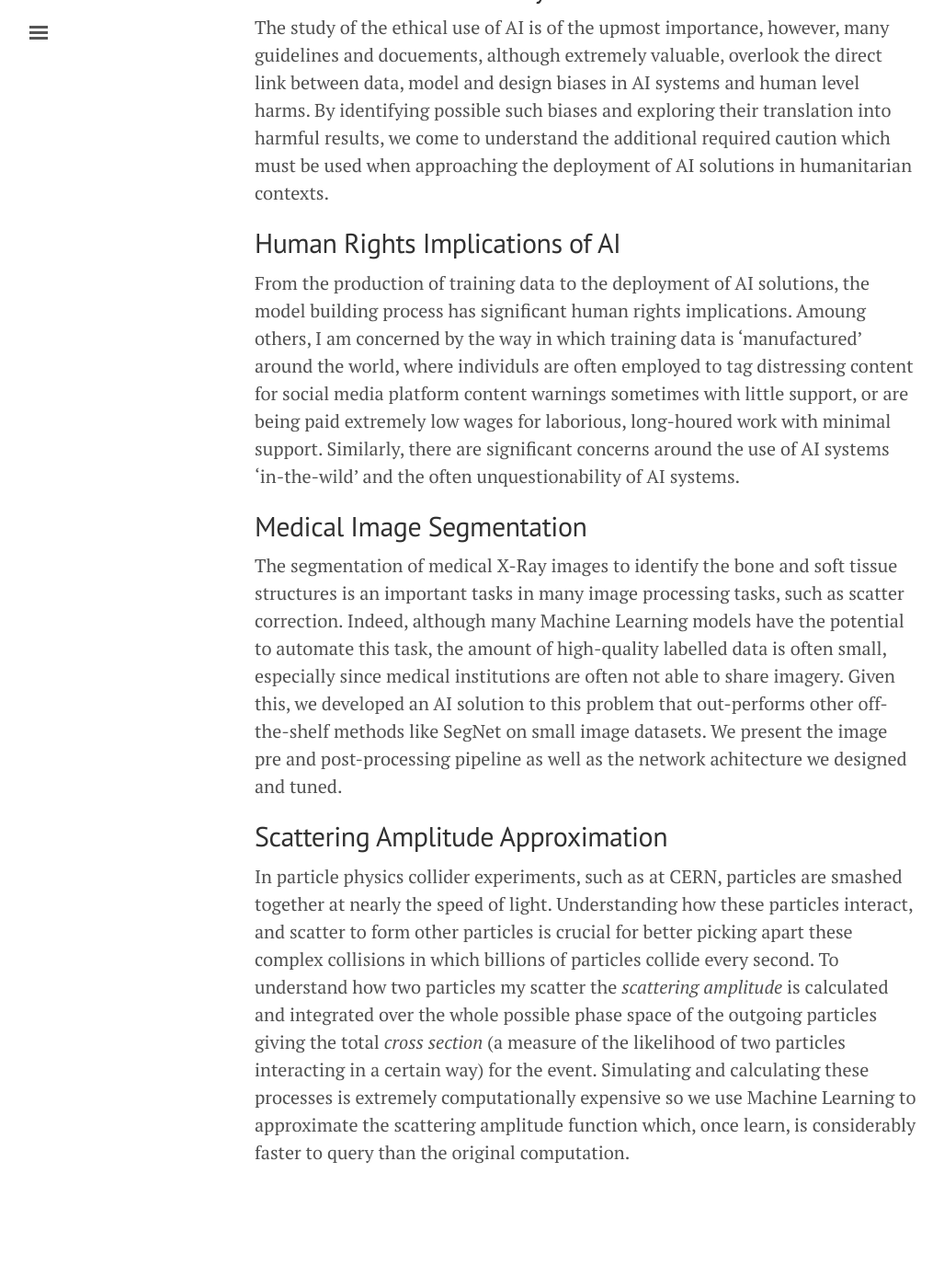
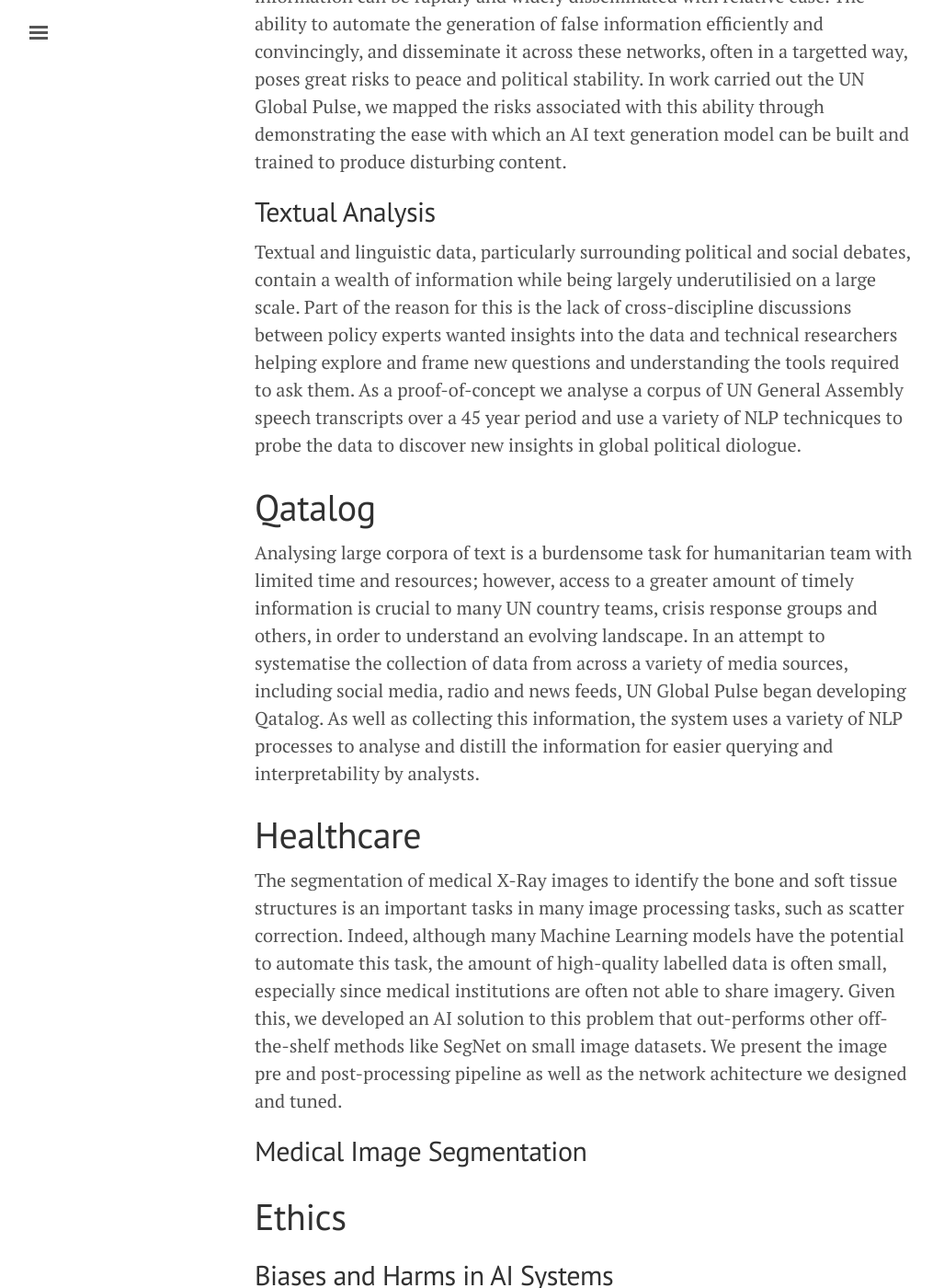
Before and after one commit to JosephPB/josephpb.github.io, a Jekyll site: the page built from projects.md, in a window 1280 px wide and 1400 px high, scrolled down 1712 px. Shown: the whole window at 92% size, without its empty margins (3-1030 px from the left). Built offline with Jekyll 4.4.1, drawn with Linux system fonts in a browser that asks for light colours; before the commit the page ends 3060 px from its top, so only the background shows below that; some of the changed text lies outside the part shown.

Commit message:
added Qatalog to projects

```diff
--- a/projects.md
+++ b/projects.md
@@ -2,6 +2,14 @@
 layout: page
 title: Projects
 ---
+
+# Physics
+
+## Scattering Amplitude Approximation
+
+In particle physics collider experiments, such as at CERN, particles are smashed together at nearly the speed of light. Understanding how these particles interact, and scatter to form other particles is crucial for better picking apart these complex collisions in which billions of particles collide every second. To understand how two particles my scatter the *scattering amplitude* is calculated and integrated over the whole possible phase space of the outgoing particles giving the total *cross section* (a measure of the likelihood of two particles interacting in a certain way) for the event. Simulating and calculating these processes is extremely computationally expensive so we use Machine Learning to approximate the scattering amplitude function which, once learn, is considerably faster to query than the original computation.
+
+# Humanitarian
 
 ## Refugee Camp Mapping
 
@@ -21,7 +29,19 @@ Data and computing resources are becoming increasingly availabile and informatio
 
 ## Textual Analysis
 
-Textual and linguistic data, particularly surrounding political and social debates, contain a wealth of information while being largely underutilisied on a lrge scale. Part of the reason for this is the lack of cross-discipline discussions between policy experts wanted insights into the data and technical researchers helping explore and frame new questions and understanding the tools required to ask them. As a proof-of-concept we analyse a corpus of UN General Assembly speech transcripts over a 45 year period and use a variety of NLP technicques to probe the data to discover new insights in global political diologue.
+Textual and linguistic data, particularly surrounding political and social debates, contain a wealth of information while being largely underutilisied on a large scale. Part of the reason for this is the lack of cross-discipline discussions between policy experts wanted insights into the data and technical researchers helping explore and frame new questions and understanding the tools required to ask them. As a proof-of-concept we analyse a corpus of UN General Assembly speech transcripts over a 45 year period and use a variety of NLP technicques to probe the data to discover new insights in global political diologue.
+
+# Qatalog
+
+Analysing large corpora of text is a burdensome task for humanitarian team with limited time and resources; however, access to a greater amount of timely information is crucial to many UN country teams, crisis response groups and others, in order to understand an evolving landscape. In an attempt to systematise the collection of data from across a variety of media sources, including social media, radio and news feeds, UN Global Pulse began developing Qatalog. As well as collecting this information, the system uses a variety of NLP processes to analyse and distill the information for easier querying and interpretability by analysts.
+
+# Healthcare
+
+The segmentation of medical X-Ray images to identify the bone and soft tissue structures is an important tasks in many image processing tasks, such as scatter correction. Indeed, although many Machine Learning models have the potential to automate this task, the amount of high-quality labelled data is often small, especially since medical institutions are often not able to share imagery. Given this, we developed an AI solution to this problem that out-performs other off-the-shelf methods like SegNet on small image datasets. We present the image pre and post-processing pipeline as well as the network achitecture we designed and tuned.
+
+## Medical Image Segmentation
+
+# Ethics
 
 ## Biases and Harms in AI Systems
 
@@ -30,11 +50,3 @@ The study of the ethical use of AI is of the upmost importance, however, many gu
 ## Human Rights Implications of AI
 
 From the production of training data to the deployment of AI solutions, the model building process has significant human rights implications. Amoung others, I am concerned by the way in which training data is 'manufactured' around the world, where individuls are often employed to tag distressing content for social media platform content warnings sometimes with little support, or are being paid extremely low wages for laborious, long-houred work with minimal support. Similarly, there are significant concerns around the use of AI systems 'in-the-wild' and the often unquestionability of AI systems.
-
-## Medical Image Segmentation
-
-The segmentation of medical X-Ray images to identify the bone and soft tissue structures is an important tasks in many image processing tasks, such as scatter correction. Indeed, although many Machine Learning models have the potential to automate this task, the amount of high-quality labelled data is often small, especially since medical institutions are often not able to share imagery. Given this, we developed an AI solution to this problem that out-performs other off-the-shelf methods like SegNet on small image datasets. We present the image pre and post-processing pipeline as well as the network achitecture we designed and tuned.
-
-## Scattering Amplitude Approximation
-
-In particle physics collider experiments, such as at CERN, particles are smashed together at nearly the speed of light. Understanding how these particles interact, and scatter to form other particles is crucial for better picking apart these complex collisions in which billions of particles collide every second. To understand how two particles my scatter the *scattering amplitude* is calculated and integrated over the whole possible phase space of the outgoing particles giving the total *cross section* (a measure of the likelihood of two particles interacting in a certain way) for the event. Simulating and calculating these processes is extremely computationally expensive so we use Machine Learning to approximate the scattering amplitude function which, once learn, is considerably faster to query than the original computation.
```
